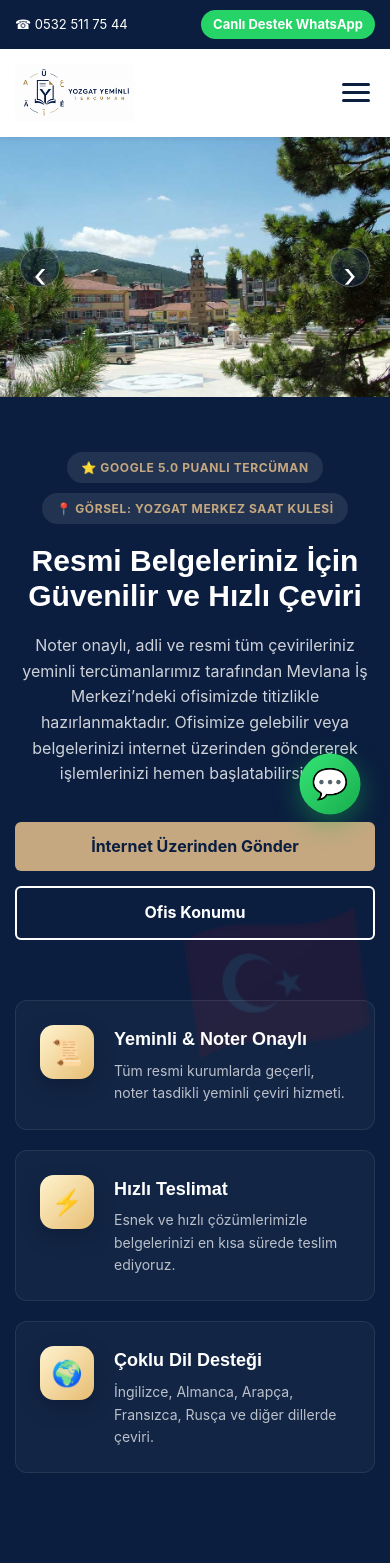
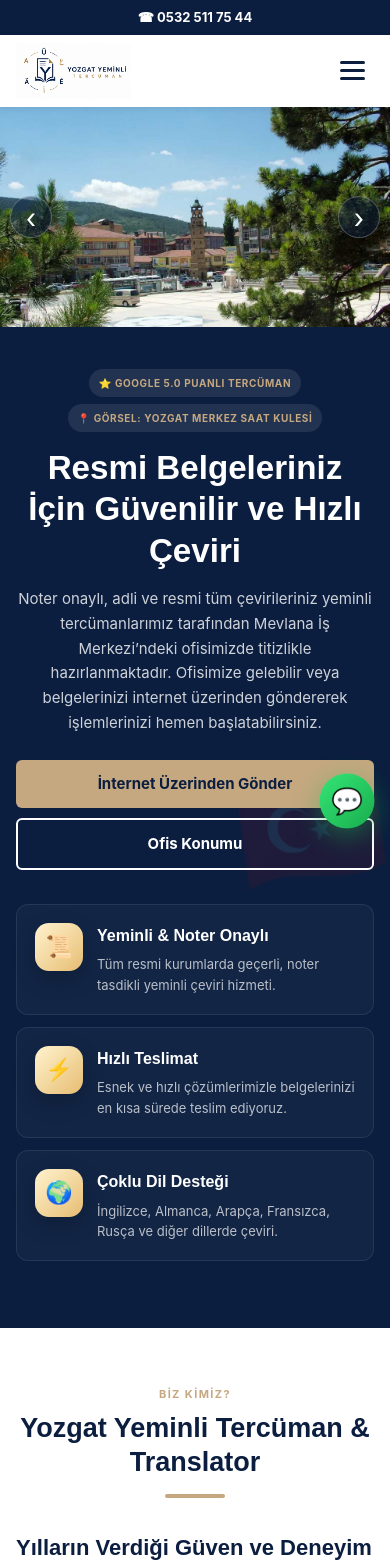
Before and after one commit to mohanadjebokje/tercumansitesi, a Next.js app: page / in a window 390 px wide. Shown: the top 1568 px of the page. Built offline with nearby package versions, Linux system fonts and the light colour scheme.

Commit message:
Improve mobile responsiveness

```diff
--- a/app/globals.css
+++ b/app/globals.css
@@ -33,3 +33,70 @@
 /* Approved multilingual brand logo */
 .logo{width:190px;height:76px;overflow:hidden;flex-shrink:0}.brand-logo{display:block;width:100%;height:100%;object-fit:contain;object-position:left center}.locale-rtl .brand-logo{direction:ltr}
 @media(max-width:1100px){.logo{width:165px;height:66px}}@media(max-width:560px){.logo{width:140px;height:58px}.brand-logo{object-position:left center}}
+
+/* Phone-first refinements: 320px–480px */
+@media(max-width:480px){
+  html{scroll-padding-top:72px}
+  body{font-size:15px}
+  .container{width:100%;padding-left:16px;padding-right:16px}
+  .top-bar{padding:7px 0}
+  .top-bar-inner{justify-content:center}
+  .top-bar-info{width:100%;justify-content:center;gap:8px}
+  .top-bar-info a:first-child{font-size:13px;font-weight:700}
+  .top-bar-info a:nth-child(2),.top-bar-info span,.whatsapp-top{display:none}
+  .main-header{padding:7px 0}
+  .header-container{min-height:58px;gap:10px}
+  .logo{width:132px;height:56px}
+  .hamburger-menu{margin-left:auto;padding:8px;min-width:44px;min-height:44px}
+  .hamburger-menu span{width:25px;margin:5px auto}
+  .nav-menu{top:100%;padding:14px 16px 20px;max-height:calc(100vh - 72px);overflow-y:auto;gap:4px}
+  .nav-menu>a{display:flex;width:100%;min-height:44px;align-items:center;justify-content:center;border-bottom:1px solid #edf0f4;font-size:14px}
+  .language-switcher{width:100%;max-width:none;margin-top:10px;display:grid;grid-template-columns:repeat(3,1fr);border-radius:10px}
+  .language-switcher a{display:grid!important;place-items:center;min-height:42px;padding:8px!important;font-size:12px!important}
+  .main-slider-section{height:220px}
+  .slider-btn{width:42px;height:42px;font-size:27px}
+  .prev-btn{left:10px}.next-btn{right:10px}
+  .hero-section{padding:42px 0 55px}
+  .hero-container{gap:34px}
+  .hero-content h1,.locale-ar .hero-content h1{font-size:clamp(27px,8.5vw,34px);line-height:1.25;margin-bottom:16px}
+  .hero-content>p{font-size:15px;line-height:1.65;margin-bottom:24px}
+  .hero-badges{gap:7px;margin-bottom:15px}
+  .hero-badges span{font-size:10px;padding:6px 10px}
+  .hero-buttons{display:grid;grid-template-columns:1fr;gap:10px}
+  .hero-buttons .btn{min-height:48px}
+  .feature-card{padding:18px;gap:14px;margin-bottom:12px}
+  .feature-card>b{flex-basis:48px;height:48px;font-size:22px}
+  .feature-card h3{font-size:16px}.feature-card p{font-size:13px}
+  .about-section,.services-section,.notary-section,.contact-section,.online-section{padding:58px 0}
+  .section-title{margin-bottom:32px}
+  .section-title h2,.locale-ar .section-title h2{font-size:27px;line-height:1.25}
+  .section-title span{font-size:11px;letter-spacing:1.4px}
+  .about-grid,.notary-grid,.online-wrapper,.contact-grid{gap:28px}
+  .about-text h3{font-size:22px}
+  .about-features{gap:10px}.about-features li{font-size:13px}
+  .about-stats{grid-template-columns:1fr 1fr;gap:10px}
+  .about-stats>div{padding:24px 8px}
+  .about-stats strong{font-size:28px}.about-stats span{font-size:10px}
+  .services-grid{gap:15px}
+  .service-card{padding:26px 22px}
+  .service-icon{width:56px;height:56px;margin-bottom:18px}
+  .notary-address-card,.notary-list-card,.online-cta-box,.contact-form-wrapper{padding:22px 18px}
+  .notary-topics{gap:12px}.notary-topics>div{padding:16px}
+  .online-content h2{font-size:28px;line-height:1.3}
+  .step-item{gap:12px}.step-item>b{flex-basis:36px;height:36px}
+  .online-cta-box input,.online-cta-box select,.contact-form-wrapper input,.contact-form-wrapper textarea{min-height:46px;font-size:16px}
+  .contact-form-wrapper textarea{min-height:120px}
+  .privacy-check{font-size:11px!important;line-height:1.45}
+  .map-container{margin-top:35px}.map-container iframe{height:280px}
+  .footer-grid{gap:30px}.main-footer{padding-top:52px}
+  .footer-bottom{margin-top:40px;padding:18px 12px}
+  .fixed-whatsapp{right:16px;bottom:16px;width:54px;height:54px;font-size:25px}
+  .locale-flag{font-size:120px;right:1%}.locale-rtl .locale-flag{left:1%;right:auto}
+}
+@media(max-width:350px){
+  .container{padding-left:12px;padding-right:12px}
+  .logo{width:116px;height:52px}
+  .main-slider-section{height:190px}
+  .hero-content h1,.locale-ar .hero-content h1{font-size:26px}
+  .about-stats{grid-template-columns:1fr}
+}
```
